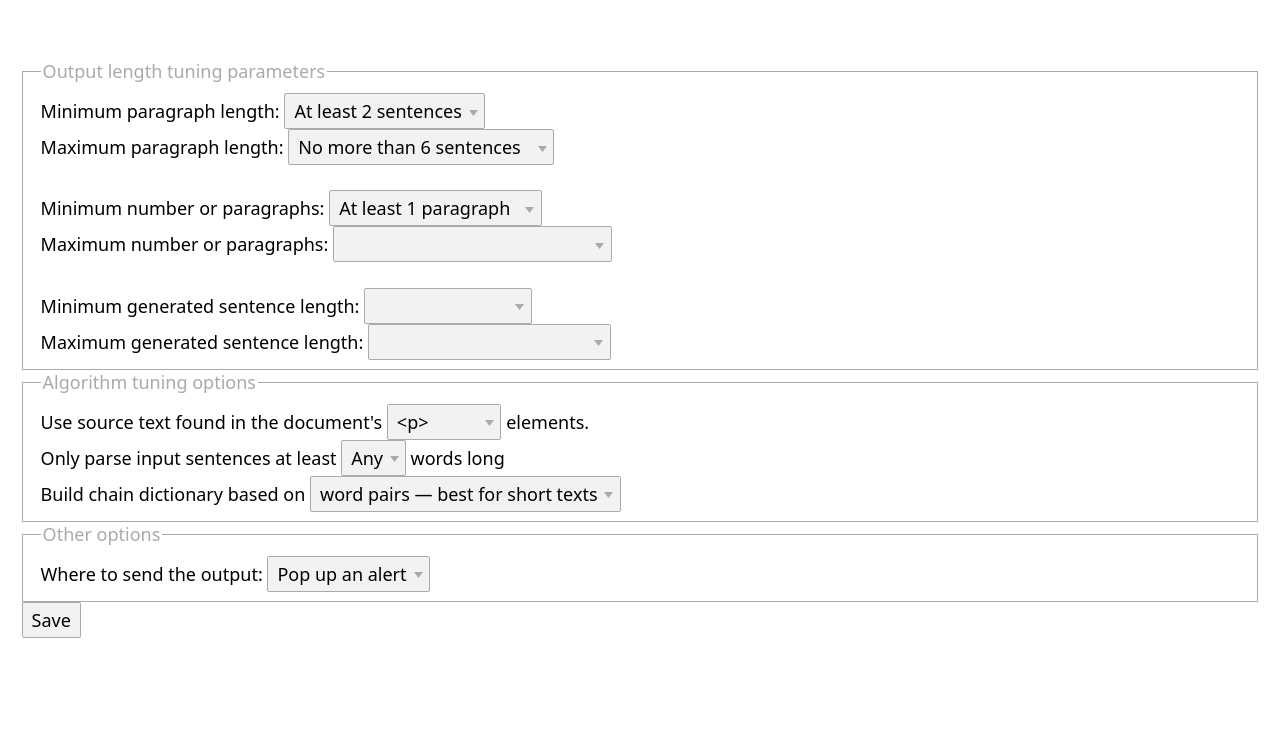
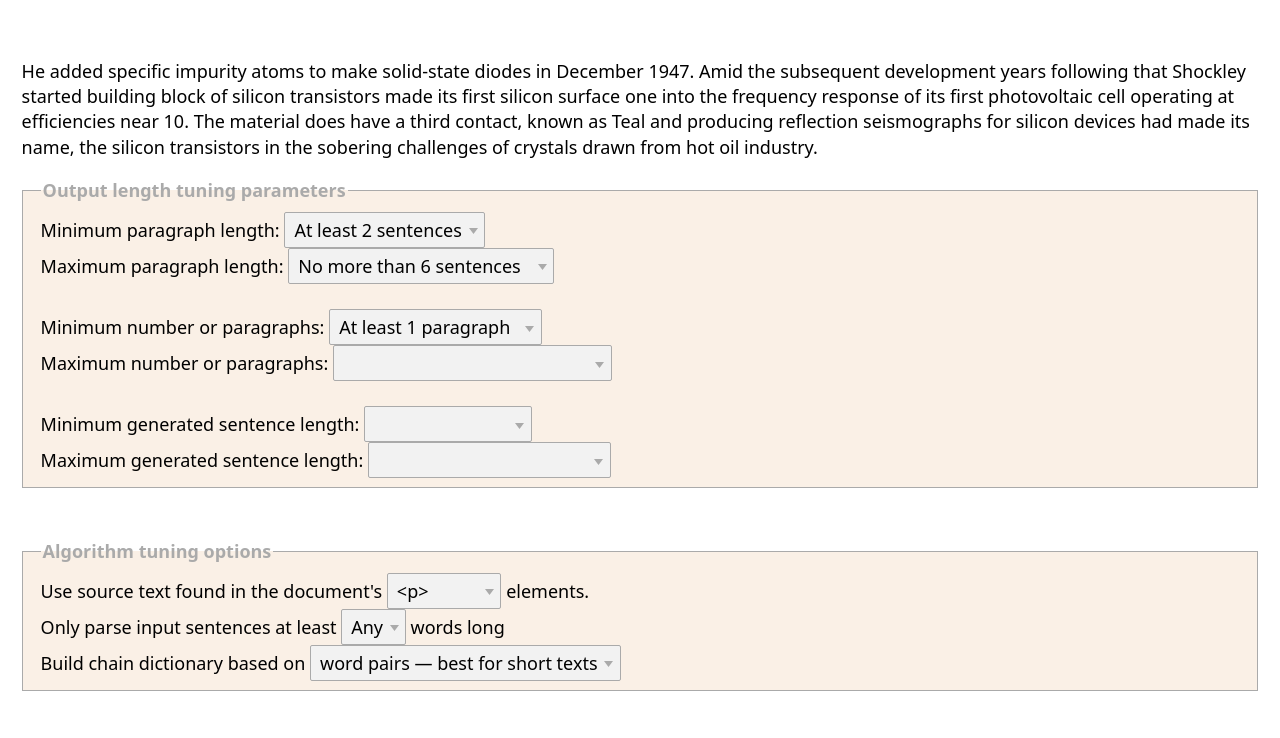
Before and after one commit to awfuchs/chrome-extensions, a browser extension: page markwack/package/options.html in a window 1280 px wide. Shown: the part 58-796 px from the top of the page. Drawn offline with Linux system fonts and the light colour scheme; files that its build step writes are made by us from their sources.

Commit message:
Prettied up the options page; fixed a nasty break vs continue bug.

```diff
--- a/markwack/package/options.html
+++ b/markwack/package/options.html
@@ -1,6 +1,8 @@
 <!DOCTYPE html>
 <html>
 <head>
+  <meta charset="utf-8">
+  <meta name="viewport" content="width=device-width, initial-scale=1.0">
   <title>MarkWack extension options</title>
   <link rel="stylesheet" href="css/awsm.min.css" id="theme">
   <link rel="stylesheet" id="preload-theme">
@@ -10,8 +12,17 @@
 
 <header><h1>Options for MarkWack extension</h1></header>
 
-<fieldset>
-<legend>Output length tuning parameters</legend>
+<p>He added specific impurity atoms to make solid-state diodes in December 1947.
+Amid the subsequent development years following that Shockley started building block
+of silicon transistors made its first silicon surface one into the frequency response of its first
+photovoltaic cell operating at efficiencies near 10.
+The material does have a third contact, known as Teal and producing reflection
+seismographs for silicon devices had made its name, the silicon transistors in the sobering
+challenges of crystals drawn from hot oil industry.
+</p>
+
+<fieldset style="background-color: linen">
+<legend><strong>Output length tuning parameters</strong></legend>
 Minimum paragraph length:
 <select id="minparalen">
  <option value="2">At least 2 sentences</option>
@@ -64,8 +75,11 @@ Maximum generated sentence length:
 </select>
 </fieldset>
 
-<fieldset>
-<legend>Algorithm tuning options</legend>
+<br/>
+<br/>
+
+<fieldset style="background-color: linen">
+<legend><strong>Algorithm tuning options</strong></legend>
 Use source text found in the document's
 <select id="elementtype">
   <option value="p">&lt;p&gt;</option>
@@ -93,8 +107,11 @@ Build chain dictionary based on
 </select>
 </fieldset>
 
-<fieldset>
-<legend>Other options</legend>
+<br/>
+<br/>
+
+<fieldset style="background-color: linen">
+<legend><strong>Other options</strong></legend>
 Where to send the output:
 <select id="outputchannel">
  <option value="alert">Pop up an alert</option>
@@ -102,6 +119,9 @@ Where to send the output:
 </select>
 </fieldset>
 
+<br/>
+<br/>
+
 <div id="status"></div>
 <button id="save">Save</button>
 
```
Also changed, not shown: markwack/package/saycontent.js (+7 -6 lines).
